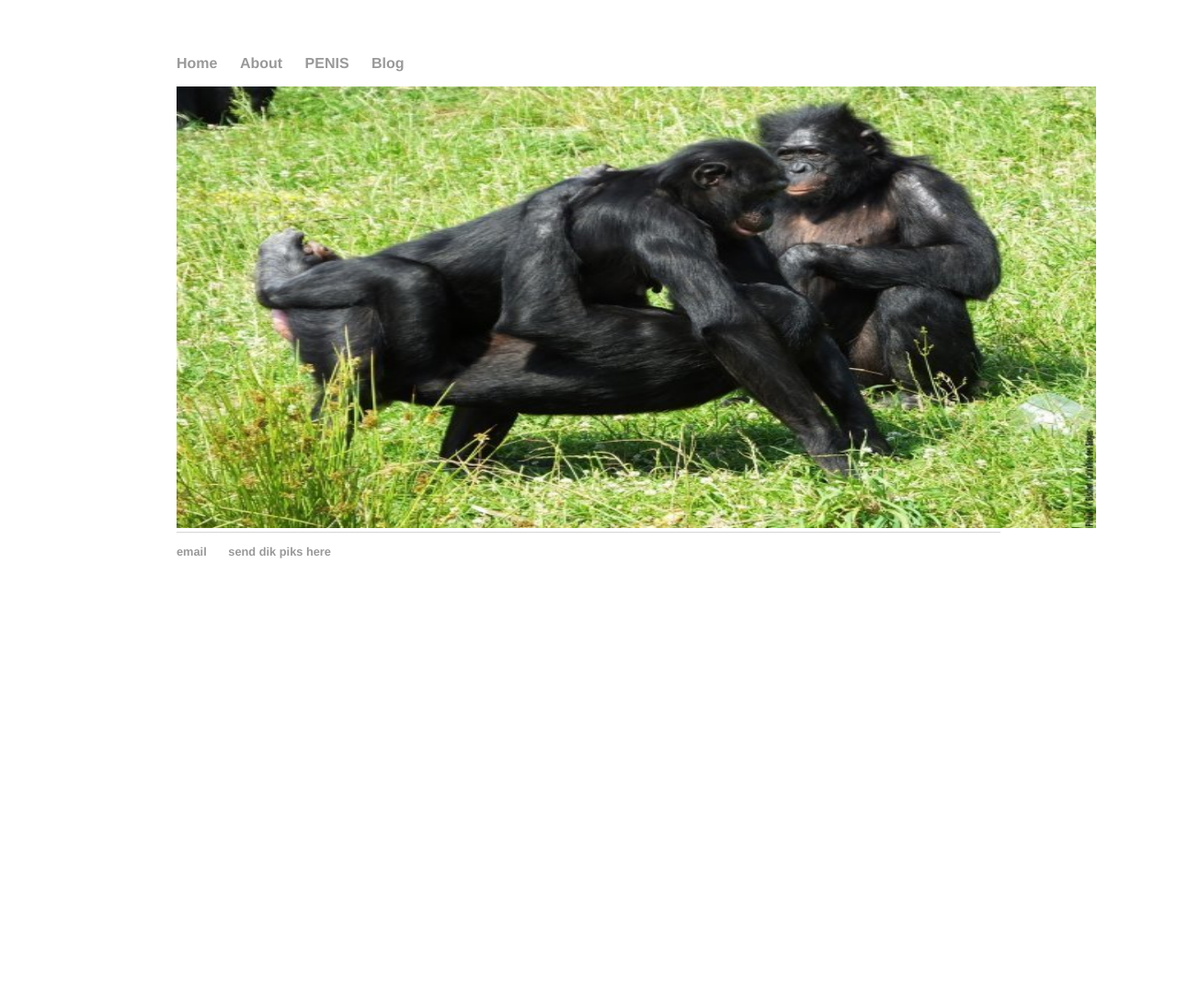
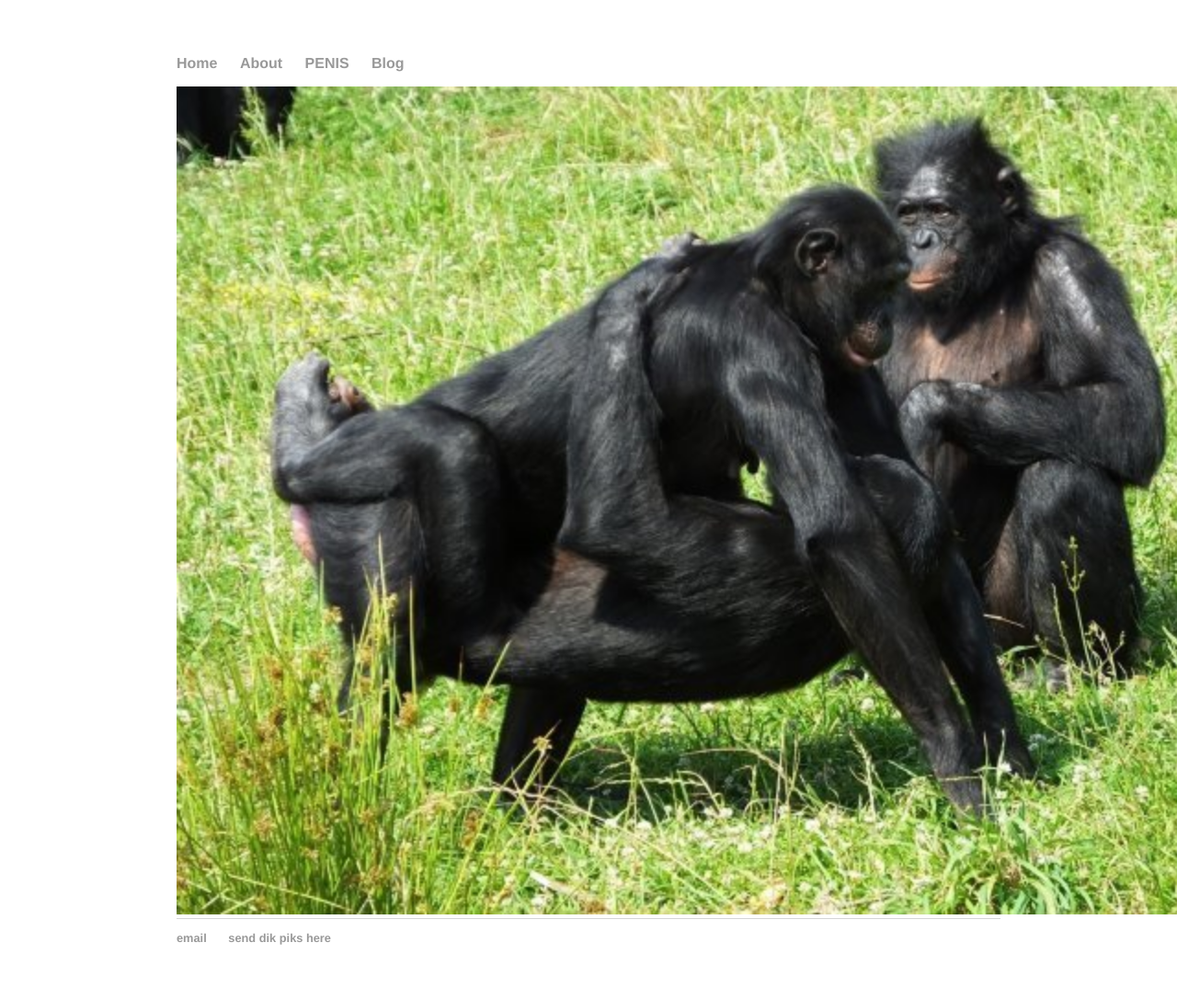
Before and after one commit to gershman10/gershman10.github.io, a Jekyll site: the page built from penis/index.html, in a window 1280 px wide. Shown: the whole page at 92% size. Built offline with Jekyll 4.4.1, drawn with Linux system fonts in a browser that asks for light colours; before the commit the page ends 900 px from its top, so only the background shows below that.

Commit message:
Update index.html

```diff
--- a/penis/index.html
+++ b/penis/index.html
@@ -3,4 +3,4 @@
 title: "SERUM"
 ---
 
-<img src="/bonobo_luv.jpeg" height="480" width="1000" />
+<img src="/bonobo_luv.jpeg" height="900" width="1200" />
```
